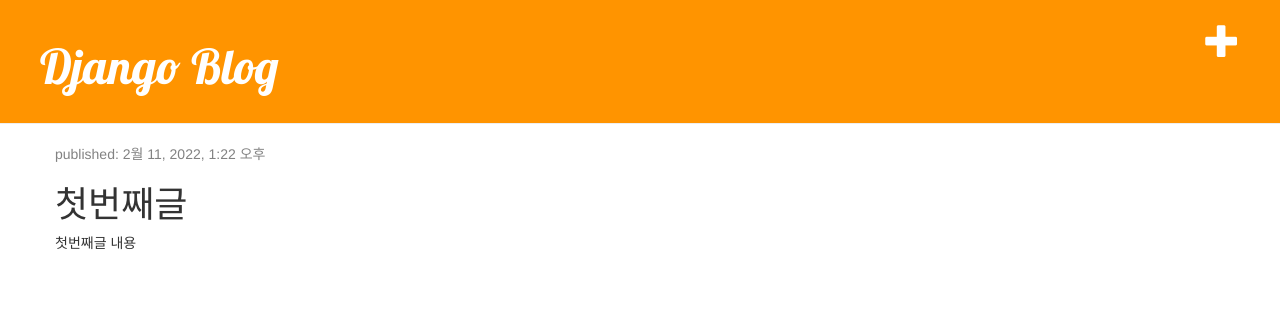
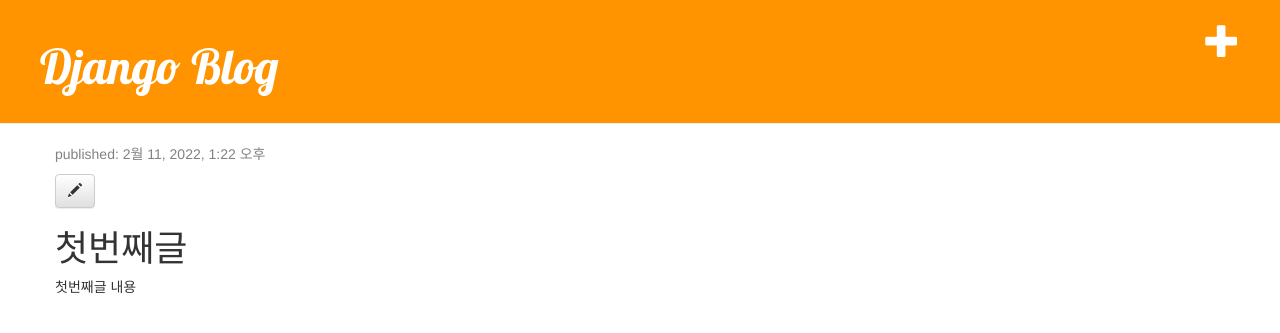
Before and after one commit to yusun31/python_django_blogapp_restframework1, a Django app: page /blog/post/1 in a window 1280 px wide. Shown: the top 333 px of the page. Run offline with Django 3.2, Linux system fonts and the light colour scheme; data comes from the database, SQL or seed files in the repository; some libraries are stand-ins or nearby versions.

Commit message:
post_edit

```diff
--- a/blog/templates/blog/post_detail.html
+++ b/blog/templates/blog/post_detail.html
@@ -5,6 +5,9 @@
         <div class="date">
             <p>published: {{ post_key.published_date }}</p>
         </div>
+        <a class="btn btn-default" href="{% url 'post_edit' pk=post_key.pk %}">
+            <span class="glyphicon glyphicon-pencil"></span>
+        </a>
         <h1>{{ post_key.title }}</h1>
         <p>{{ post_key.text| linebreaksbr }}</p>
     </div>
```
